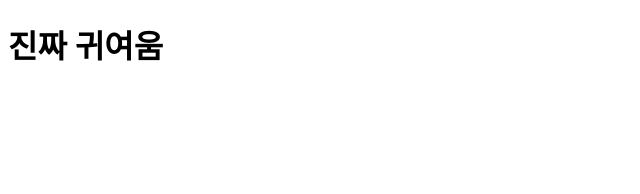
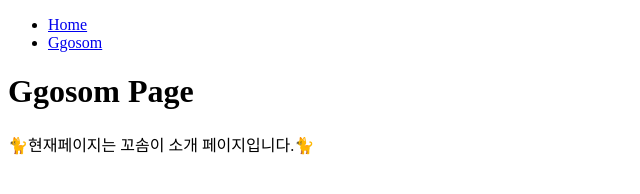
Before and after one commit to Parkseonho/gs-blog-2022-06-02, a Gatsby site: page /Ggosom in a window 1280 px wide. Shown: the whole page, without its empty margins (0-640 px from the left). Built offline with nearby package versions, Linux system fonts and the light colour scheme; Gatsby itself is replaced by a stand-in of ours.

Commit message:
레이아웃 설정

```diff
--- /dev/null
+++ b/src/components/Layout.js
@@ -0,0 +1,24 @@
+import * as React from "react";
+import { Link } from "gatsby";
+const Layout = ({ pageTitle, children }) => {
+  return (
+    <div>
+      <title>{pageTitle}</title>
+      <nav>
+        <ul>
+          <li>
+            <Link to="/">Home</Link>
+          </li>
+          <li>
+            <Link to="/Ggosom">Ggosom</Link>
+          </li>
+        </ul>
+      </nav>
+      <main>
+        <h1>{pageTitle}</h1>
+        {children}
+      </main>
+    </div>
+  );
+};
+export default Layout;
--- a/src/pages/Ggosom.js
+++ b/src/pages/Ggosom.js
@@ -1,11 +1,11 @@
 import React from "react";
+import Layout from "../components/Layout";
 
 const Ggosom = () => {
   return (
-    <main>
-      <title>Ggosom Page</title>
-      <h1> 진짜 귀여움 </h1>
-    </main>
+    <Layout pageTitle="Ggosom Page">
+      <p>🐈현재페이지는 꼬솜이 소개 페이지입니다.🐈</p>
+    </Layout>
   );
 };
 
```
Also changed, not shown: src/pages/index.js (+4 -4 lines), src/components/Layout.module.css (added).
